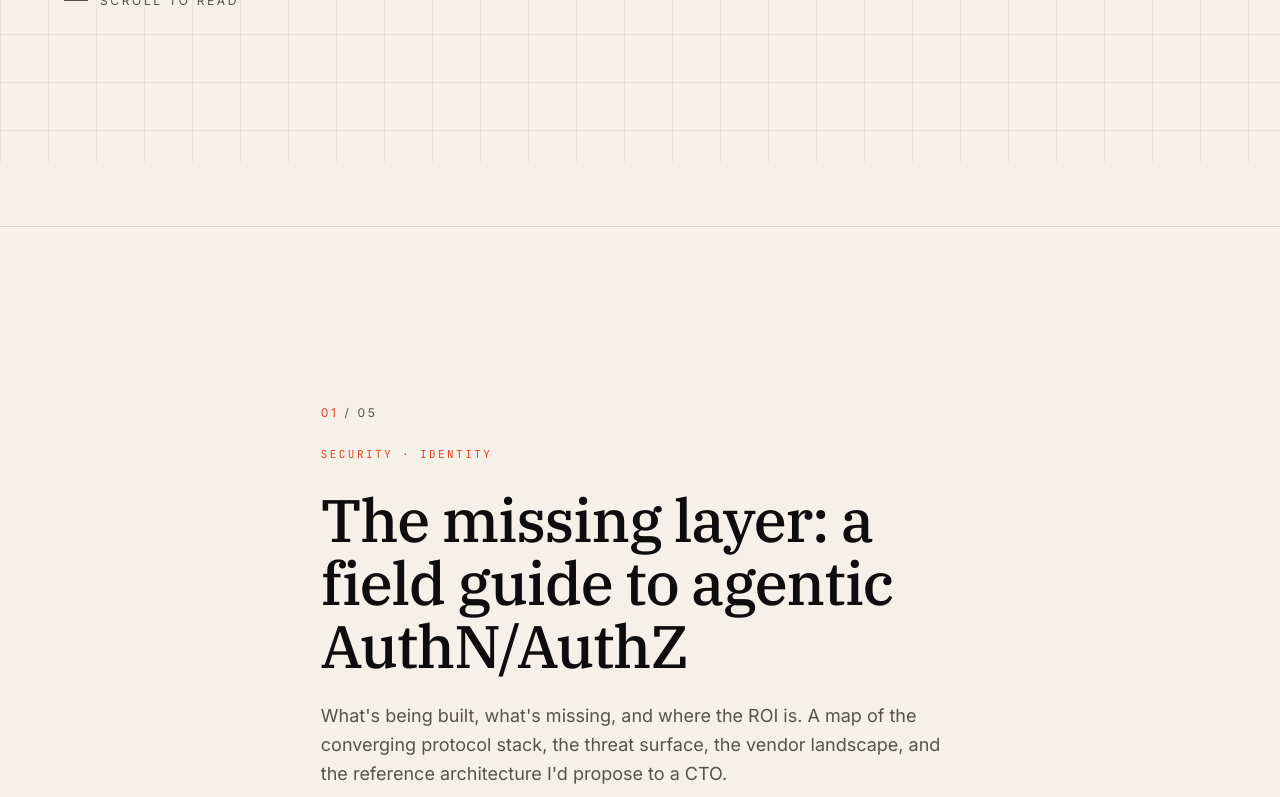
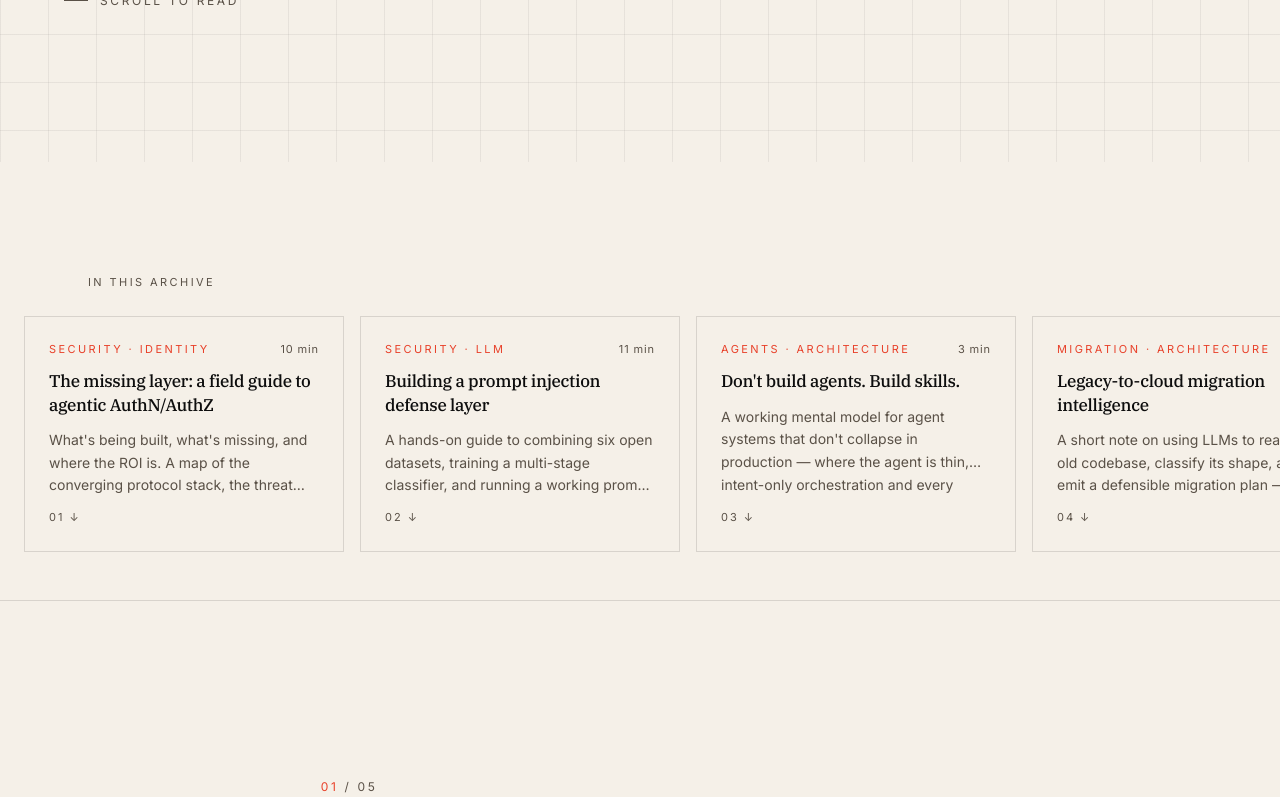
Before and after one commit to lsdeva/personalblog, a Next.js app: page / in a window 1280 px wide. Shown: the part 638-1435 px from the top of the page. Built offline with nearby package versions, Linux system fonts and the light colour scheme.

Commit message:
Renders a horizontal scroll strip

```diff
--- a/src/app/page.tsx
+++ b/src/app/page.tsx
@@ -2,6 +2,7 @@ import Link from 'next/link'
 import { getAllArticles } from '@/content/loader'
 import { LenisProvider } from '@/components/scroll/LenisProvider'
 import { ArticleHeader } from '@/components/article/ArticleHeader'
+import { ArticleCarousel } from '@/components/article/ArticleCarousel'
 import type { ComponentType } from 'react'
 
 interface InlineArticle {
@@ -48,6 +49,8 @@ export default async function HomePage() {
           </p>
         </div>
       </section>
+
+      <ArticleCarousel articles={articles} />
 
       {/* Each article rendered inline — header + full MDX body.
           Readers scroll continuously through hero → article → article → article. */}
--- /dev/null
+++ b/src/components/article/ArticleCarousel.tsx
@@ -0,0 +1,63 @@
+import Link from 'next/link'
+import type { ArticleListItem } from '@/content/types'
+
+interface Props {
+  articles: ArticleListItem[]
+}
+
+export function ArticleCarousel({ articles }: Props) {
+  if (articles.length === 0) return null
+
+  return (
+    <section aria-label="Article index">
+      <div className="mx-auto max-w-[72rem] px-6 pt-12 pb-6">
+        <p className="font-[var(--font-mono)] text-[0.6875rem] tracking-[0.22em] text-[var(--color-muted)] uppercase">
+          In this archive
+        </p>
+      </div>
+
+      <div
+        className="overflow-x-auto [&::-webkit-scrollbar]:hidden"
+        style={{ scrollbarWidth: 'none' }}
+      >
+        <ul className="flex snap-x snap-mandatory gap-4 px-6 pb-12" role="list">
+          {articles.map((article, i) => {
+            const tags = article.frontmatter.tags ?? []
+            return (
+              <li
+                key={article.slug}
+                className="w-[min(20rem,80vw)] shrink-0 snap-start"
+              >
+                <Link
+                  href={`#${article.slug}`}
+                  className="group flex h-full flex-col gap-3 border border-[var(--color-border)] p-6 transition-colors duration-150 hover:border-[var(--color-border-hi)]"
+                >
+                  <div className="flex items-baseline justify-between gap-4">
+                    <p className="font-[var(--font-mono)] text-[0.6875rem] tracking-[0.22em] text-[var(--color-accent)] uppercase">
+                      {tags.slice(0, 2).join(' · ') || 'Article'}
+                    </p>
+                    <p className="shrink-0 font-[var(--font-mono)] text-[0.6875rem] tracking-[0.08em] text-[var(--color-muted)]">
+                      {article.readingMinutes} min
+                    </p>
+                  </div>
+
+                  <p className="text-display text-[1.0625rem] leading-snug text-[var(--color-ink)] transition-colors duration-150 group-hover:text-[var(--color-accent)]">
+                    {article.frontmatter.title}
+                  </p>
+
+                  <p className="line-clamp-3 flex-1 text-[0.875rem] leading-relaxed text-[var(--color-muted)]">
+                    {article.frontmatter.description}
+                  </p>
+
+                  <p className="font-[var(--font-mono)] text-[0.6875rem] tracking-[0.18em] text-[var(--color-muted)] uppercase transition-colors duration-150 group-hover:text-[var(--color-accent)]">
+                    {String(i + 1).padStart(2, '0')} ↓
+                  </p>
+                </Link>
+              </li>
+            )
+          })}
+        </ul>
+      </div>
+    </section>
+  )
+}
```
